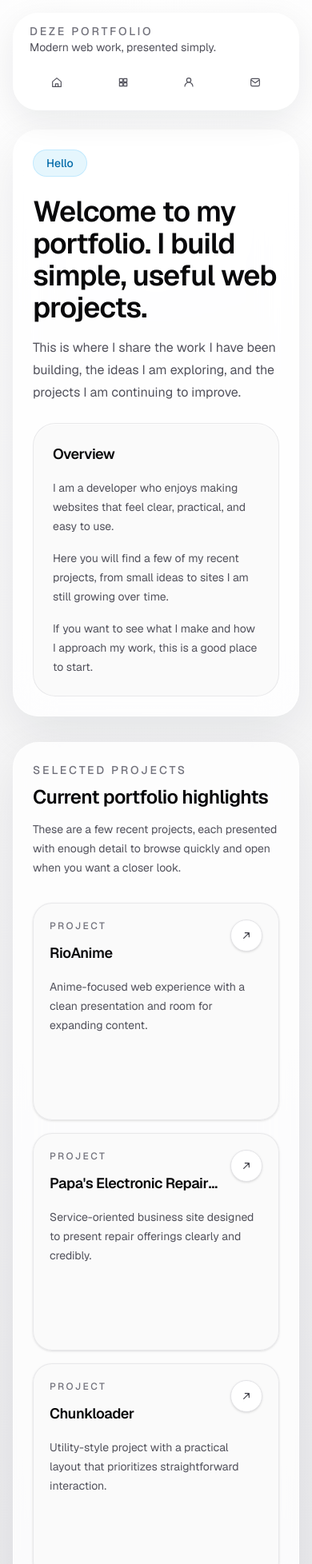
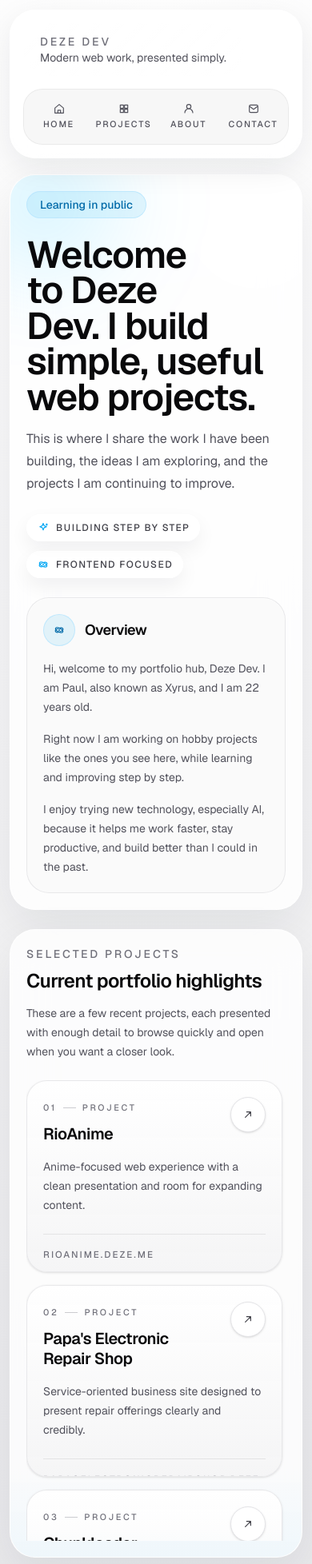
Before and after one commit to xyrusL/deze, a Next.js app: page / in a window 390 px wide. Shown: the top 1956 px of the page at 80% size. Built offline with nearby package versions, Linux system fonts and the light colour scheme.

Commit message:
Refine portfolio branding and mobile experience

```diff
--- a/package.json
+++ b/package.json
@@ -1,5 +1,5 @@
 {
-  "name": "deze",
+  "name": "deze-dev",
   "version": "0.1.0",
   "private": true,
   "scripts": {
--- a/src/app/globals.css
+++ b/src/app/globals.css
@@ -44,3 +44,21 @@ summary {
 a {
   text-decoration: none;
 }
+
+.mobile-projects-scroll {
+  scrollbar-width: thin;
+  scrollbar-color: rgba(56, 189, 248, 0.45) transparent;
+}
+
+.mobile-projects-scroll::-webkit-scrollbar {
+  width: 0.4rem;
+}
+
+.mobile-projects-scroll::-webkit-scrollbar-track {
+  background: transparent;
+}
+
+.mobile-projects-scroll::-webkit-scrollbar-thumb {
+  border-radius: 9999px;
+  background: linear-gradient(180deg, rgba(56, 189, 248, 0.75), rgba(125, 211, 252, 0.35));
+}
--- a/src/app/layout.tsx
+++ b/src/app/layout.tsx
@@ -13,8 +13,8 @@ const geistMono = Geist_Mono({
 });
 
 export const metadata: Metadata = {
-  title: "Deze Portfolio",
-  description: "Modern portfolio homepage showcasing selected projects by Deze.",
+  title: "Deze Dev",
+  description: "Modern portfolio homepage showcasing selected projects by Deze Dev.",
 };
 
 export default function RootLayout({
--- a/src/app/page.tsx
+++ b/src/app/page.tsx
@@ -55,10 +55,10 @@ export default function Home() {
 
   return (
     <div className="min-h-screen overflow-x-clip bg-[radial-gradient(circle_at_top,_rgba(255,255,255,0.98),_rgba(244,244,245,0.94)_42%,_rgba(228,228,231,0.9))] text-zinc-950 dark:bg-[radial-gradient(circle_at_top,_rgba(39,39,42,0.96),_rgba(9,9,11,0.98)_55%,_rgba(0,0,0,1))] dark:text-zinc-50">
-      <div className="mx-auto flex min-h-screen w-full max-w-6xl flex-col px-4 py-4 sm:px-6 sm:py-6 lg:px-10">
+      <div className="mx-auto flex min-h-screen w-full max-w-6xl flex-col px-3 py-3 sm:px-6 sm:py-6 lg:px-10">
         <SiteHeader items={navigationItems} />
 
-        <main className="flex flex-1 flex-col gap-8 sm:gap-10">
+        <main className="flex flex-1 flex-col gap-6 sm:gap-10">
           <HeroSection
             description={heroContent.description}
             eyebrow={heroContent.eyebrow}
@@ -77,6 +77,8 @@ export default function Home() {
 
         <SiteFooter
           copyright={footerContent.copyright}
+          githubLabel={footerContent.githubLabel}
+          githubUrl={footerContent.githubUrl}
           note={footerContent.note}
         />
       </div>
--- a/src/components/hero-section.tsx
+++ b/src/components/hero-section.tsx
@@ -1,3 +1,5 @@
+import { OrbitIcon, SparkIcon } from "@/components/icons";
+
 type HeroSectionProps = {
   eyebrow: string;
   title: string;
@@ -12,35 +14,54 @@ export function HeroSection({
   overviewParagraphs,
 }: HeroSectionProps) {
   return (
-    <section className="grid gap-6 rounded-[2rem] border border-white/65 bg-white/80 p-6 shadow-[0_20px_60px_rgba(15,23,42,0.08)] backdrop-blur-xl dark:border-white/10 dark:bg-white/8 dark:shadow-[0_20px_60px_rgba(0,0,0,0.4)] sm:p-8 lg:grid-cols-[minmax(0,1.35fr)_minmax(18rem,0.95fr)] lg:p-12">
+    <section className="relative overflow-hidden rounded-[2rem] border border-white/65 bg-white/80 p-5 shadow-[0_20px_60px_rgba(15,23,42,0.08)] backdrop-blur-xl dark:border-white/10 dark:bg-white/8 dark:shadow-[0_20px_60px_rgba(0,0,0,0.4)] sm:p-8 lg:p-12">
+      <div className="pointer-events-none absolute -left-12 -top-14 h-44 w-44 rounded-full bg-sky-400/18 blur-3xl dark:bg-sky-400/24" />
+      <div className="pointer-events-none absolute right-0 top-0 h-28 w-28 rounded-full bg-white/12 blur-2xl dark:bg-white/8" />
+      <div className="relative grid gap-6 lg:grid-cols-[minmax(0,1.35fr)_minmax(18rem,0.95fr)]">
         <div className="space-y-6">
           <span className="inline-flex w-fit rounded-full border border-sky-200/80 bg-sky-500/10 px-4 py-1.5 text-sm font-medium text-sky-700 dark:border-sky-300/20 dark:bg-sky-400/10 dark:text-sky-200">
             {eyebrow}
           </span>
           <div className="space-y-4">
-          <h1 className="max-w-2xl text-4xl font-semibold tracking-tight text-pretty sm:text-5xl lg:text-6xl">
+            <h1 className="max-w-2xl text-[clamp(2.8rem,12vw,4.8rem)] leading-[0.95] font-semibold tracking-tight text-balance sm:text-5xl lg:text-6xl">
               {title}
             </h1>
             <p className="max-w-2xl text-base leading-7 text-zinc-600 sm:text-lg dark:text-zinc-300">
               {description}
             </p>
+            <div className="flex flex-wrap gap-3 pt-2">
+              <span className="inline-flex items-center gap-2 rounded-full border border-white/50 bg-white/65 px-3 py-2 text-xs font-medium tracking-[0.12em] text-zinc-700 uppercase shadow-[0_10px_24px_rgba(15,23,42,0.06)] dark:border-white/10 dark:bg-white/8 dark:text-zinc-200">
+                <SparkIcon className="h-4 w-4 text-sky-500 dark:text-sky-300" />
+                Building step by step
+              </span>
+              <span className="inline-flex items-center gap-2 rounded-full border border-white/50 bg-white/65 px-3 py-2 text-xs font-medium tracking-[0.12em] text-zinc-700 uppercase shadow-[0_10px_24px_rgba(15,23,42,0.06)] dark:border-white/10 dark:bg-white/8 dark:text-zinc-200">
+                <OrbitIcon className="h-4 w-4 text-sky-500 dark:text-sky-300" />
+                Frontend focused
+              </span>
+            </div>
           </div>
         </div>
 
         <section
           id="about"
           aria-labelledby="about-heading"
-        className="rounded-[1.75rem] border border-zinc-200/80 bg-zinc-50/90 p-6 shadow-[inset_0_1px_0_rgba(255,255,255,0.65)] dark:border-white/10 dark:bg-black/20"
+          className="rounded-[1.75rem] border border-zinc-200/80 bg-zinc-50/90 p-5 shadow-[inset_0_1px_0_rgba(255,255,255,0.65)] dark:border-white/10 dark:bg-black/20 sm:p-6"
         >
+          <div className="flex items-center gap-3">
+            <span className="inline-flex h-10 w-10 items-center justify-center rounded-full border border-sky-200/80 bg-sky-500/10 text-sky-700 dark:border-sky-300/20 dark:bg-sky-400/10 dark:text-sky-200">
+              <OrbitIcon className="h-4 w-4" />
+            </span>
             <h2 id="about-heading" className="text-lg font-semibold tracking-tight">
               Overview
             </h2>
+          </div>
           <div className="mt-4 space-y-4 text-sm leading-6 text-zinc-600 dark:text-zinc-300">
             {overviewParagraphs.map((paragraph) => (
               <p key={paragraph}>{paragraph}</p>
             ))}
           </div>
         </section>
+      </div>
     </section>
   );
 }
--- a/src/components/icons.tsx
+++ b/src/components/icons.tsx
@@ -96,3 +96,50 @@ export const MailIcon = createIcon(
     />
   </>,
 );
+
+export const SparkIcon = createIcon(
+  <>
+    <path
+      d="M12 3.75 13.8 8.2 18.25 10 13.8 11.8 12 16.25 10.2 11.8 5.75 10 10.2 8.2 12 3.75Z"
+      stroke="currentColor"
+      strokeLinecap="round"
+      strokeLinejoin="round"
+      strokeWidth="1.75"
+    />
+    <path
+      d="M18.5 4.5v3M20 6h-3"
+      stroke="currentColor"
+      strokeLinecap="round"
+      strokeLinejoin="round"
+      strokeWidth="1.75"
+    />
+  </>,
+);
+
+export const OrbitIcon = createIcon(
+  <>
+    <ellipse
+      cx="12"
+      cy="12"
+      rx="7.5"
+      ry="3.5"
+      stroke="currentColor"
+      strokeLinecap="round"
+      strokeLinejoin="round"
+      strokeWidth="1.75"
+      transform="rotate(-18 12 12)"
+    />
+    <ellipse
+      cx="12"
+      cy="12"
+      rx="7.5"
+      ry="3.5"
+      stroke="currentColor"
+      strokeLinecap="round"
+      strokeLinejoin="round"
+      strokeWidth="1.75"
+      transform="rotate(26 12 12)"
+    />
+    <circle cx="12" cy="12" r="1.5" fill="currentColor" />
+  </>,
+);
--- a/src/components/project-card.tsx
+++ b/src/components/project-card.tsx
@@ -2,27 +2,32 @@ import { ArrowUpRightIcon } from "@/components/icons";
 import type { Project } from "@/data/portfolio";
 
 type ProjectCardProps = {
+  index: number;
   project: Project;
   onOpen: (project: Project) => void;
 };
 
-export function ProjectCard({ project, onOpen }: ProjectCardProps) {
+export function ProjectCard({ index, project, onOpen }: ProjectCardProps) {
+  const projectHost = project.url.replace(/^https?:\/\//, "");
+
   return (
-    <article className="group flex h-full min-h-[17rem] min-w-0 flex-col gap-6 overflow-hidden rounded-[1.5rem] border border-zinc-200/80 bg-zinc-50/90 p-5 shadow-sm transition duration-300 hover:-translate-y-1 hover:border-sky-200 hover:shadow-[0_18px_35px_rgba(56,189,248,0.12)] dark:border-white/10 dark:bg-black/20 dark:hover:border-sky-300/20">
+    <article className="group flex min-h-[15rem] min-w-0 snap-start flex-col gap-6 overflow-hidden rounded-[1.6rem] border border-zinc-200/80 bg-[linear-gradient(180deg,rgba(255,255,255,0.92),rgba(244,244,245,0.9))] p-5 shadow-sm transition duration-300 hover:-translate-y-1 hover:border-sky-200 hover:shadow-[0_18px_35px_rgba(56,189,248,0.12)] dark:border-white/10 dark:bg-[linear-gradient(180deg,rgba(24,24,27,0.82),rgba(9,9,11,0.62))] dark:hover:border-sky-300/20 sm:h-full sm:min-h-[17rem]">
       <div className="space-y-4">
         <div className="flex items-start justify-between gap-3">
           <div className="min-w-0 space-y-3">
-            <p className="text-xs font-medium tracking-[0.2em] text-zinc-500 uppercase dark:text-zinc-400">
+            <p className="inline-flex items-center gap-2 text-[0.68rem] font-medium tracking-[0.24em] text-zinc-500 uppercase dark:text-zinc-400">
+              <span>{String(index + 1).padStart(2, "0")}</span>
+              <span className="h-px w-4 bg-current/35" aria-hidden="true" />
               Project
             </p>
-            <h3 className="truncate text-lg font-semibold tracking-tight text-zinc-950 dark:text-white">
+            <h3 className="text-xl leading-tight font-semibold tracking-tight text-balance text-zinc-950 dark:text-white sm:text-lg">
               {project.shortName}
             </h3>
           </div>
 
           <button
             aria-label={`Open ${project.shortName} project link options`}
-            className="inline-flex h-10 w-10 shrink-0 items-center justify-center rounded-full border border-zinc-200 bg-white text-zinc-700 shadow-sm transition duration-200 hover:border-sky-300 hover:bg-sky-500 hover:text-white active:scale-95 focus-visible:outline-2 focus-visible:outline-offset-2 focus-visible:outline-sky-500 dark:border-white/10 dark:bg-white/10 dark:text-zinc-200 dark:hover:border-sky-300/40 dark:hover:bg-sky-400 dark:hover:text-slate-950"
+            className="inline-flex h-11 w-11 shrink-0 items-center justify-center rounded-full border border-zinc-200 bg-white text-zinc-700 shadow-sm transition duration-200 hover:border-sky-300 hover:bg-sky-500 hover:text-white active:scale-95 focus-visible:outline-2 focus-visible:outline-offset-2 focus-visible:outline-sky-500 dark:border-white/10 dark:bg-white/10 dark:text-zinc-200 dark:hover:border-sky-300/40 dark:hover:bg-sky-400 dark:hover:text-slate-950 sm:h-10 sm:w-10"
             onClick={() => onOpen(project)}
             type="button"
           >
@@ -34,6 +39,10 @@ export function ProjectCard({ project, onOpen }: ProjectCardProps) {
           {project.description}
         </p>
       </div>
+
+      <div className="mt-auto border-t border-black/8 pt-4 text-[0.72rem] font-medium tracking-[0.18em] text-zinc-500 uppercase dark:border-white/10 dark:text-zinc-400">
+        <span className="block truncate">{projectHost}</span>
+      </div>
     </article>
   );
 }
--- a/src/components/projects-section.tsx
+++ b/src/components/projects-section.tsx
@@ -20,9 +20,10 @@ export function ProjectsSection({
     <section
       id="projects"
       aria-labelledby="projects-heading"
-      className="rounded-[2rem] border border-white/65 bg-white/80 p-6 shadow-[0_20px_60px_rgba(15,23,42,0.08)] backdrop-blur-xl dark:border-white/10 dark:bg-white/8 dark:shadow-[0_20px_60px_rgba(0,0,0,0.4)] sm:p-8 lg:p-10"
+      className="relative overflow-hidden rounded-[2rem] border border-white/65 bg-white/80 p-5 shadow-[0_20px_60px_rgba(15,23,42,0.08)] backdrop-blur-xl dark:border-white/10 dark:bg-white/8 dark:shadow-[0_20px_60px_rgba(0,0,0,0.4)] sm:p-8 lg:p-10"
     >
-      <div className="flex flex-col gap-3 lg:flex-row lg:items-end lg:justify-between">
+      <div className="pointer-events-none absolute inset-x-0 bottom-0 h-28 bg-[linear-gradient(180deg,_transparent,_rgba(56,189,248,0.06))] dark:bg-[linear-gradient(180deg,_transparent,_rgba(56,189,248,0.08))]" />
+      <div className="relative flex flex-col gap-3 lg:flex-row lg:items-end lg:justify-between">
         <div className="min-w-0 space-y-2">
           <p className="text-sm font-medium tracking-[0.2em] text-zinc-500 uppercase dark:text-zinc-400">
             {eyebrow}
@@ -36,9 +37,14 @@ export function ProjectsSection({
         </p>
       </div>
 
-      <div className="mt-8 grid auto-rows-fr gap-4 sm:grid-cols-2 xl:grid-cols-4">
-        {projects.map((project) => (
-          <ProjectCard key={project.url} project={project} onOpen={onOpenProject} />
+      <div className="mobile-projects-scroll relative mt-6 flex max-h-[36rem] snap-y flex-col gap-4 overflow-y-auto pr-1 md:mt-8 md:grid md:auto-rows-fr md:max-h-none md:grid-cols-2 md:overflow-visible md:pr-0 xl:grid-cols-4">
+        {projects.map((project, index) => (
+          <ProjectCard
+            key={project.url}
+            index={index}
+            project={project}
+            onOpen={onOpenProject}
+          />
         ))}
       </div>
     </section>
--- a/src/components/site-footer.tsx
+++ b/src/components/site-footer.tsx
@@ -1,15 +1,33 @@
 type SiteFooterProps = {
   copyright: string;
   note: string;
+  githubLabel: string;
+  githubUrl: string;
 };
 
-export function SiteFooter({ copyright, note }: SiteFooterProps) {
+export function SiteFooter({
+  copyright,
+  note,
+  githubLabel,
+  githubUrl,
+}: SiteFooterProps) {
+  const year = new Date().getFullYear();
+
   return (
     <footer
       id="footer"
-      className="mt-10 flex flex-col gap-4 border-t border-black/10 px-1 pt-6 text-sm text-zinc-600 dark:border-white/10 dark:text-zinc-300 sm:flex-row sm:items-center sm:justify-between"
+      className="mt-6 flex flex-col gap-4 rounded-[1.6rem] border border-white/60 bg-white/70 px-5 py-5 text-sm leading-6 text-zinc-600 shadow-[0_14px_30px_rgba(15,23,42,0.06)] backdrop-blur-xl dark:border-white/10 dark:bg-white/6 dark:text-zinc-300 sm:mt-10 sm:flex-row sm:flex-wrap sm:items-center sm:justify-between"
     >
-      <p>{copyright}</p>
+      <p>{`© ${year} ${copyright}`}</p>
+      <a
+        className="inline-flex w-fit items-center gap-2 rounded-full border border-white/60 bg-white/70 px-3 py-1.5 text-sm font-medium text-zinc-700 transition duration-200 hover:border-sky-300 hover:text-sky-700 focus-visible:outline-2 focus-visible:outline-offset-2 focus-visible:outline-sky-500 dark:border-white/10 dark:bg-white/5 dark:text-zinc-200 dark:hover:border-sky-300/40 dark:hover:text-sky-200"
+        href={githubUrl}
+        rel="noreferrer"
+        target="_blank"
+      >
+        {githubLabel}
+        <span className="text-zinc-500 dark:text-zinc-400">xyrusL</span>
+      </a>
       <p>{note}</p>
     </footer>
   );
--- a/src/components/site-header.tsx
+++ b/src/components/site-header.tsx
@@ -16,22 +16,22 @@ export function SiteHeader({ items }: SiteHeaderProps) {
   return (
     <header
       id="home"
-      className="sticky top-3 z-20 mb-6 rounded-[2rem] border border-white/70 bg-white/80 px-4 py-3 shadow-[0_12px_40px_rgba(15,23,42,0.08)] backdrop-blur-xl transition-transform duration-300 dark:border-white/10 dark:bg-white/10 dark:shadow-[0_12px_40px_rgba(0,0,0,0.35)] sm:top-4 sm:mb-8"
+      className="sticky top-3 z-20 mb-5 rounded-[2rem] border border-white/70 bg-white/80 px-4 py-4 shadow-[0_12px_40px_rgba(15,23,42,0.08)] backdrop-blur-xl transition-transform duration-300 dark:border-white/10 dark:bg-white/10 dark:shadow-[0_12px_40px_rgba(0,0,0,0.35)] sm:top-4 sm:mb-8 sm:px-5 sm:py-3"
     >
       <nav
         aria-label="Primary"
-        className="flex flex-col gap-3 sm:flex-row sm:items-center sm:justify-between sm:gap-4"
+        className="flex flex-col gap-4 sm:flex-row sm:items-center sm:justify-between sm:gap-4"
       >
-        <div className="min-w-0 px-1 sm:px-0">
+        <div className="min-w-0 w-fit max-w-full rounded-full border border-white/10 bg-[linear-gradient(135deg,rgba(255,255,255,0.08),rgba(255,255,255,0.03))] px-5 py-3 shadow-[inset_0_1px_0_rgba(255,255,255,0.08)] dark:border-white/10 dark:bg-[linear-gradient(135deg,rgba(255,255,255,0.08),rgba(255,255,255,0.03))] sm:px-6 sm:py-3.5">
           <p className="text-sm font-medium tracking-[0.2em] text-zinc-500 uppercase dark:text-zinc-400">
-            Deze Portfolio
+            Deze Dev
           </p>
           <p className="text-sm text-zinc-600 dark:text-zinc-300">
             Modern web work, presented simply.
           </p>
         </div>
 
-        <ul className="grid w-full grid-cols-4 gap-1.5 text-sm font-medium text-zinc-600 dark:text-zinc-300 sm:flex sm:w-auto sm:flex-wrap sm:justify-end sm:gap-2">
+        <ul className="grid w-full grid-cols-4 gap-1.5 rounded-[1.5rem] border border-black/5 bg-black/[0.03] p-1.5 text-sm font-medium text-zinc-600 dark:border-white/10 dark:bg-black/20 dark:text-zinc-300 sm:flex sm:w-auto sm:flex-wrap sm:justify-end sm:gap-2 sm:rounded-full sm:border-0 sm:bg-transparent sm:p-0">
           {items.map((item) => {
             const Icon = navigationIcons[item.icon];
 
@@ -39,13 +39,13 @@ export function SiteHeader({ items }: SiteHeaderProps) {
               <li key={item.href} className="min-w-0">
                 <a
                   aria-label={item.label}
-                  className="inline-flex min-h-11 w-full items-center justify-center gap-2 rounded-full px-2.5 py-2.5 transition duration-200 hover:bg-sky-500/10 hover:text-zinc-950 active:scale-[0.98] focus-visible:outline-2 focus-visible:outline-offset-2 focus-visible:outline-sky-500 dark:hover:bg-sky-400/10 dark:hover:text-white dark:focus-visible:outline-sky-300 sm:min-h-0 sm:w-auto sm:px-4 sm:py-2"
+                  className="inline-flex min-h-14 w-full flex-col items-center justify-center gap-1 rounded-[1rem] px-2 py-2.5 text-[0.68rem] tracking-[0.16em] uppercase transition duration-200 hover:bg-sky-500/10 hover:text-zinc-950 active:scale-[0.98] focus-visible:outline-2 focus-visible:outline-offset-2 focus-visible:outline-sky-500 dark:hover:bg-sky-400/10 dark:hover:text-white dark:focus-visible:outline-sky-300 sm:min-h-0 sm:w-auto sm:flex-row sm:gap-2 sm:rounded-full sm:px-4 sm:py-2 sm:text-sm sm:normal-case sm:tracking-normal"
                   href={item.href}
                 >
-<span className="sm:hidden">
-                    <Icon />
+                  <span>
+                    <Icon className="h-4 w-4" />
                   </span>
-                  <span className="sr-only sm:not-sr-only sm:inline">{item.label}</span>
+                  <span>{item.label}</span>
                 </a>
               </li>
             );
--- a/src/data/portfolio.ts
+++ b/src/data/portfolio.ts
@@ -45,16 +45,16 @@ export const projects: Project[] = [
 ];
 
 export const heroContent = {
-  eyebrow: "Hello",
-  title: "Welcome to my portfolio. I build simple, useful web projects.",
+  eyebrow: "Learning in public",
+  title: "Welcome to Deze Dev. I build simple, useful web projects.",
   description:
     "This is where I share the work I have been building, the ideas I am exploring, and the projects I am continuing to improve.",
 };
 
 export const overviewParagraphs = [
-  "I am a developer who enjoys making websites that feel clear, practical, and easy to use.",
-  "Here you will find a few of my recent projects, from small ideas to sites I am still growing over time.",
-  "If you want to see what I make and how I approach my work, this is a good place to start.",
+  "Hi, welcome to my portfolio hub, Deze Dev. I am Paul, also known as Xyrus, and I am 22 years old.",
+  "Right now I am working on hobby projects like the ones you see here, while learning and improving step by step.",
+  "I enjoy trying new technology, especially AI, because it helps me work faster, stay productive, and build better than I could in the past.",
 ];
 
 export const projectSectionContent = {
@@ -65,6 +65,8 @@ export const projectSectionContent = {
 };
 
 export const footerContent = {
-  copyright: "© 2026 Deze. Designed as a modern portfolio homepage.",
-  note: "Focused on clarity, responsiveness, and room for additional projects.",
+  copyright: "Deze Dev. A small portfolio where I share what I am building.",
+  note: "Still learning, still building, and improving one project at a time.",
+  githubLabel: "GitHub",
+  githubUrl: "https://github.com/xyrusL",
 };
```
Also changed, not shown: 1 other file (tests, documents, lock files or other folders). Lines whose indentation alone changed are shown as unchanged.
